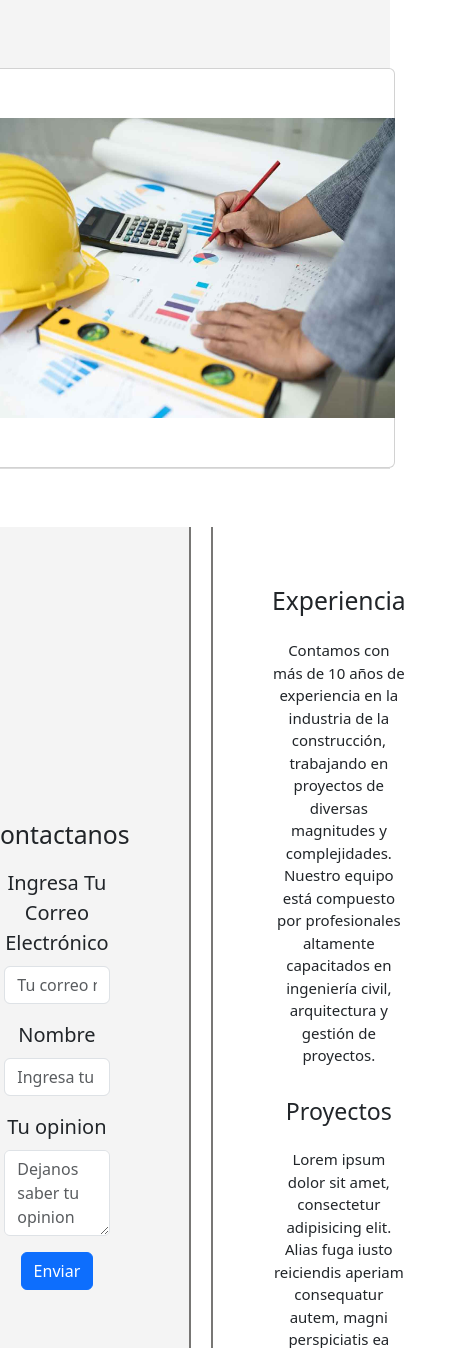
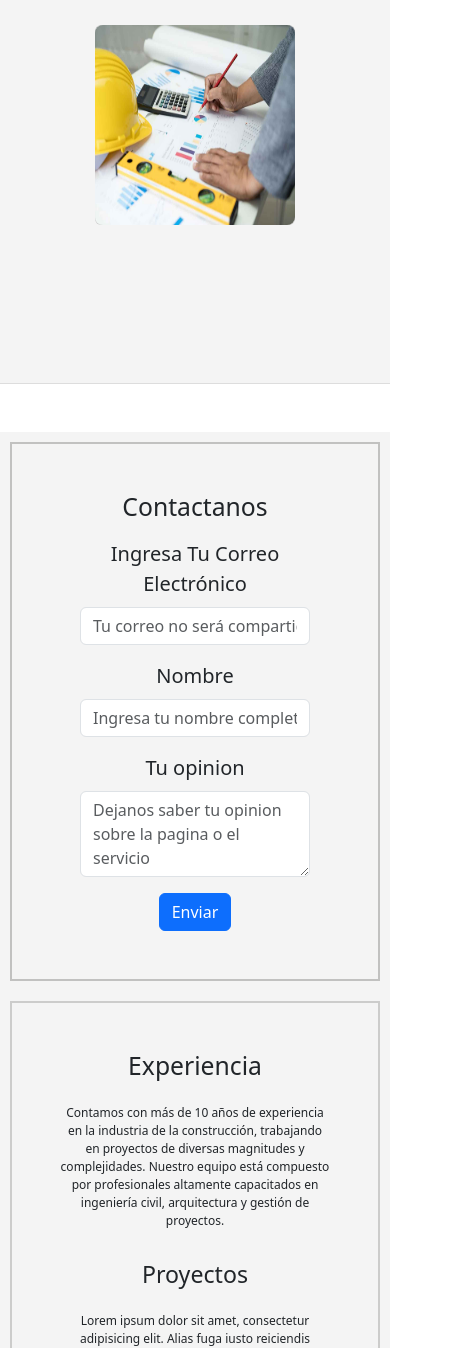
Before and after one commit to Zavala05/PreciosUnitariosZM, a plain HTML site: page index.html in a window 390 px wide. Shown: the part 1398-2746 px from the top of the page, 465 px wide, since content can reach past the window. Drawn offline with nearby package versions, Linux system fonts and the light colour scheme; files whose address does not match are found by name.

Commit message:
fix: first page responsive

```diff
--- a/JS/index.js
+++ b/JS/index.js
@@ -4,6 +4,7 @@
 
 
 const sections = document.querySelectorAll('.section');
+
 
 
 
--- a/css/index.css
+++ b/css/index.css
@@ -723,19 +723,23 @@ footer{
 #contacto{
   flex: 1;
   margin: 10px;
-  border-right: 2px solid #6c6b69ea;
+  border-right: 2px solid #6c6b695f;
   font-size: 20px;
-  padding: 3.7rem;
+  padding: 3rem;
+  text-align: center;
+  display: flex;
+  flex-direction: column;
+
 }
 
 #experiencia{
   flex: 1;
   display: flex;
   flex-direction: column;
- padding: 3.7rem;
+ padding: 3rem;
   text-align: center;
   gap: 15px;
-  border-left: 2px solid #6c6b69ea;
+  border-left: 2px solid #6c6b694c;
   margin: 10px;
   font-size: 15px;
 }
@@ -747,3 +751,44 @@ footer{
   padding-right: 2rem;
   padding-top: 2rem;
 }
+
+
+@media (max-width: 430px){
+  #ultimaparte{
+    display: flex;
+    flex-wrap: wrap;
+
+  }
+
+  #ultimaparte #experiencia{
+    font-size: 12px;
+    border: 2px solid #6c6b694c;
+    margin: 10px;
+
+  }
+
+  #ultimaparte #contacto{
+    border: 2px solid #6c6b695f ;
+
+}
+
+  #tarjeta2 .card{
+    height: 200px ;
+    width: 200px;
+  }
+
+  #tarjeta2 .card img{
+    height: 200px;
+    width: 200px;
+    border-radius: 8px;
+  }
+
+
+  #redes .cardr a{
+
+    height: 30px;
+
+  }
+
+
+}
--- a/index.html
+++ b/index.html
@@ -176,8 +176,8 @@
 
     </div>
 
-    <section id="ultimaparte">
-      <div class="section" id="contacto">
+    <section  class="section" id="ultimaparte">
+      <div id="contacto">
             <h2>Contactanos</h2>
             <form id="formulario">
               <form class="form-register" action="https://formspree.io/f/mnnpdjab" method="POST"><div class="mb-3">
```
Also changed, not shown: css/servicios.css (+7 -0 lines), css/basesdedatos.css (line endings or trailing spaces).
